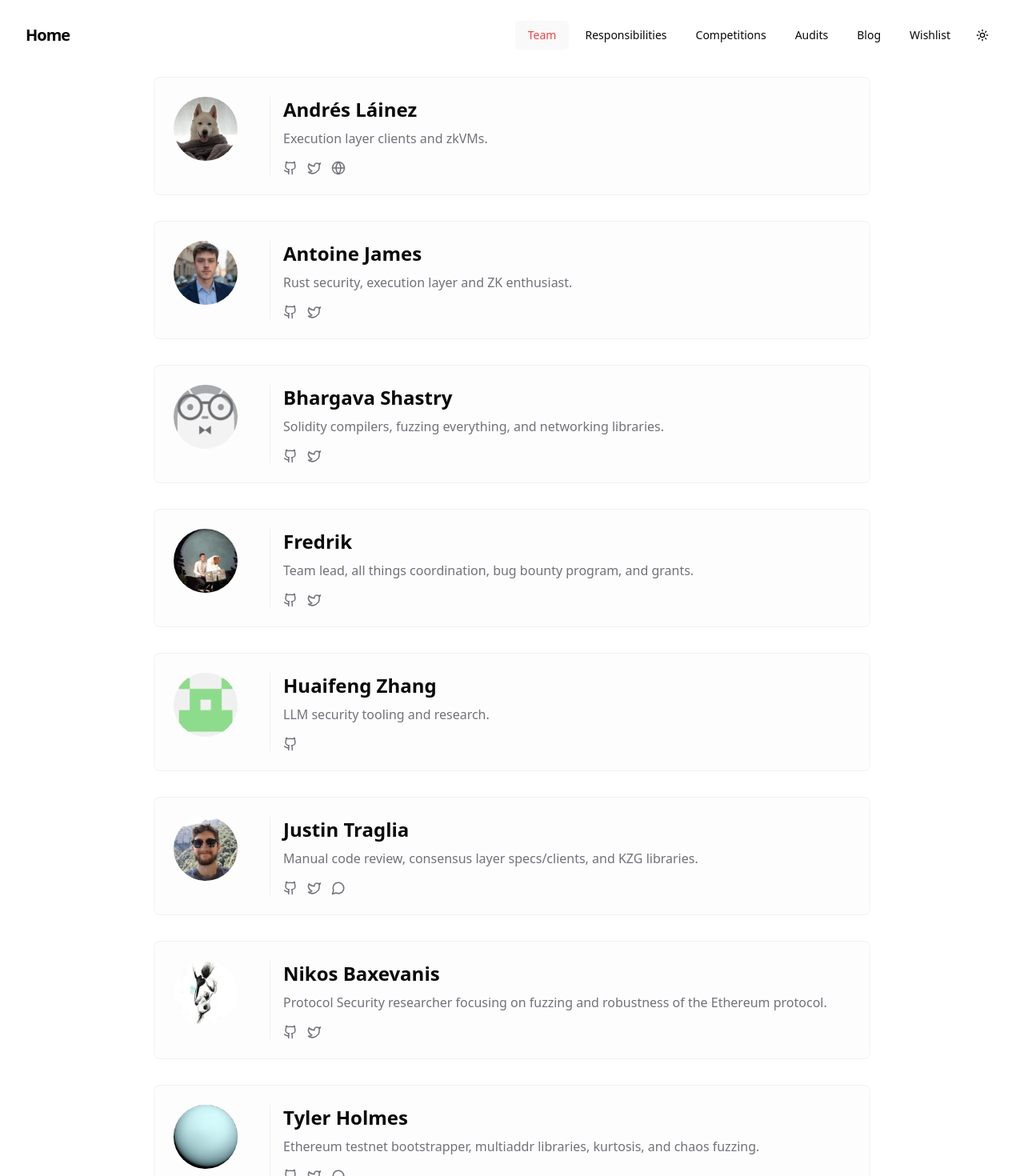
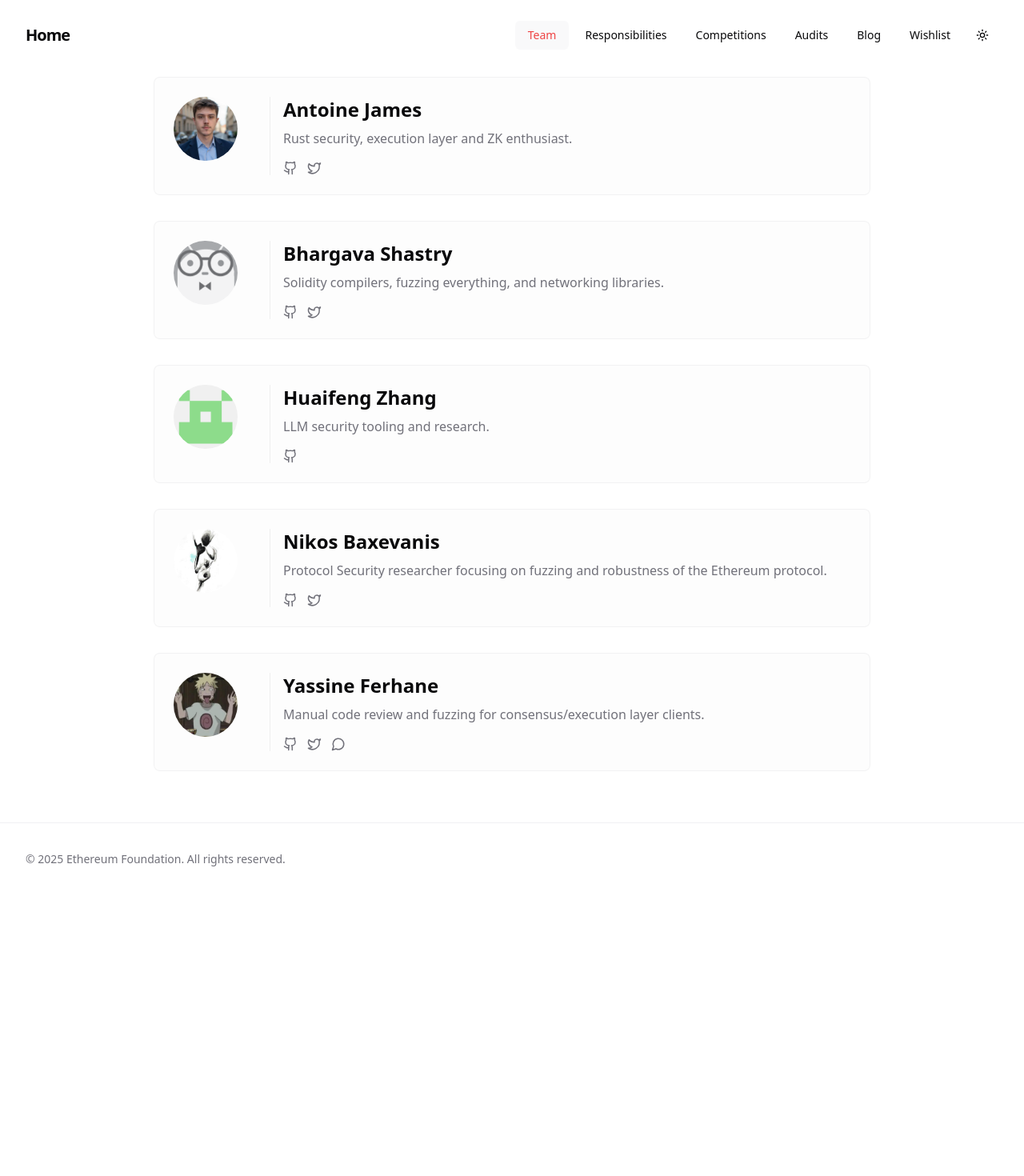
Before and after one commit to ethereum/protocol-security, a React (Vite) app: page /team in a window 1280 px wide. Shown: the top 1470 px of the page at 80% size. After the commit the page ends 1117 px from the top, so only its background shows below. Built offline with nearby package versions, Linux system fonts and the light colour scheme.

Commit message:
Remove former team members from team.tsx

```diff
--- a/src/pages/team.tsx
+++ b/src/pages/team.tsx
@@ -14,14 +14,6 @@ interface TeamMember {
 
 const teamMembers: TeamMember[] = [
   {
-    name: 'Andrés Láinez',
-    description: 'Execution layer clients and zkVMs.',
-    github: 'https://github.com/nethoxa',
-    twitter: 'https://x.com/nethoxa',
-    website: 'https://nethoxa.github.io/',
-    image: '/images/andres.jpeg',
-  },
-  {
     name: 'Antoine James',
     description: 'Rust security, execution layer and ZK enthusiast.',
     github: 'https://github.com/0xMushow',
@@ -36,25 +28,10 @@ const teamMembers: TeamMember[] = [
     image: '/images/bhargava.png',
   },
   {
-    name: 'Fredrik',
-    description: 'Team lead, all things coordination, bug bounty program, and grants.',
-    github: 'https://github.com/fredrik0x',
-    twitter: 'https://x.com/fredrik0x',
-    image: '/images/fredrik.jpeg',
-  },
-  {
     name: 'Huaifeng Zhang',
     description: 'LLM security tooling and research.',
     github: 'https://github.com/jzh18',
     image: '/images/huaifeng.png',
-  },
-  {
-    name: 'Justin Traglia',
-    description: 'Manual code review, consensus layer specs/clients, and KZG libraries.',
-    github: 'https://github.com/jtraglia',
-    twitter: 'https://x.com/JustinTraglia',
-    signal: 'https://signal.me/#eu/nFqTWX1iPknqfQa93CuYl6iLjGyKylI3gTPq__SeNTkhGd3w1TBFZ5cwoRH7hFzI',
-    image: '/images/justin.png',
   },
   {
     name: 'Nikos Baxevanis',
@@ -63,14 +40,6 @@ const teamMembers: TeamMember[] = [
     twitter: 'https://x.com/nikosbaxevanis',
     signal: '',
     image: '/images/nikos.jpg',
-  },
-  {
-    name: 'Tyler Holmes',
-    description: 'Ethereum testnet bootstrapper, multiaddr libraries, kurtosis, and chaos fuzzing.',
-    github: 'https://github.com/0xTylerHolmes',
-    twitter: 'https://x.com/0xTylerHolmes',
-    signal: 'https://signal.me/#eu/qsVdOw5jn9jVo71b5UScjn7ZqaLOv84eceT3u2_Ic5JmoEt8x35K-bSXjdnGs5zs',
-    image: '/images/tyler.jpeg',
   },
   {
     name: 'Yassine Ferhane',
```
